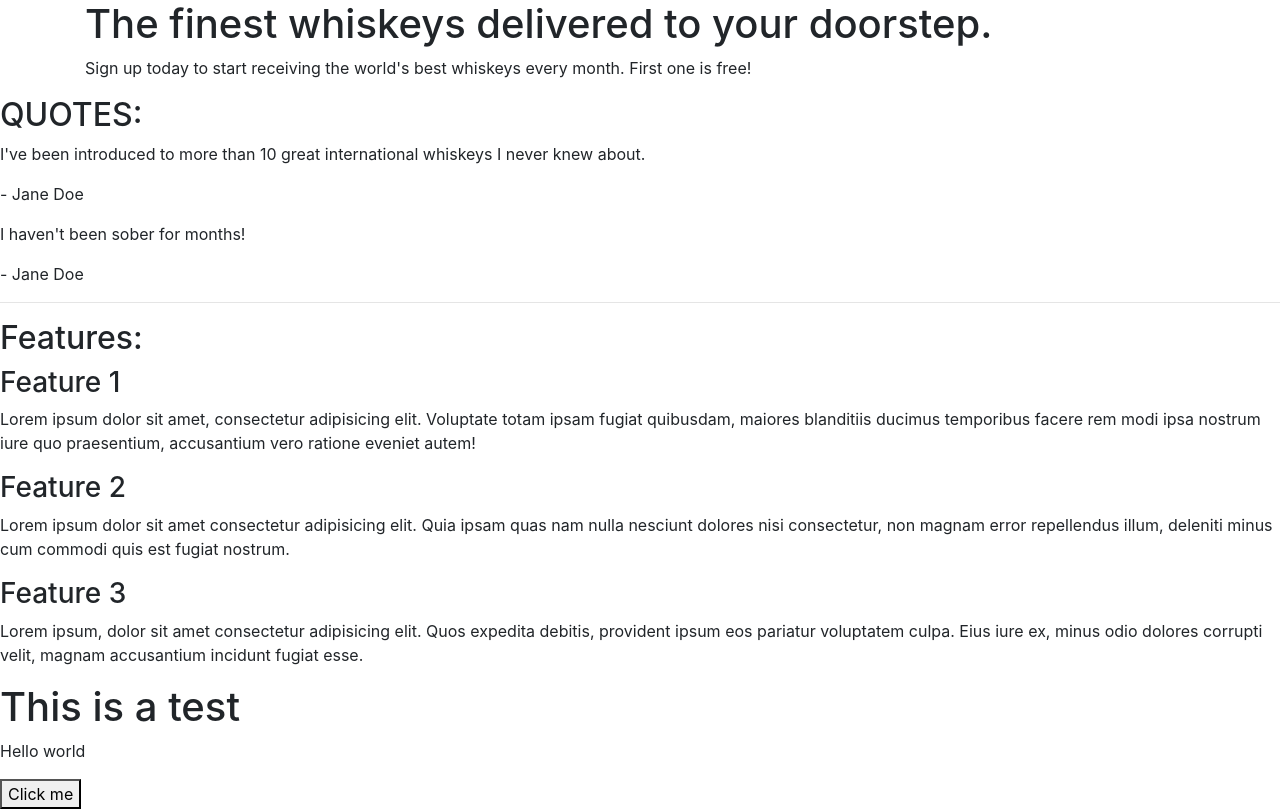
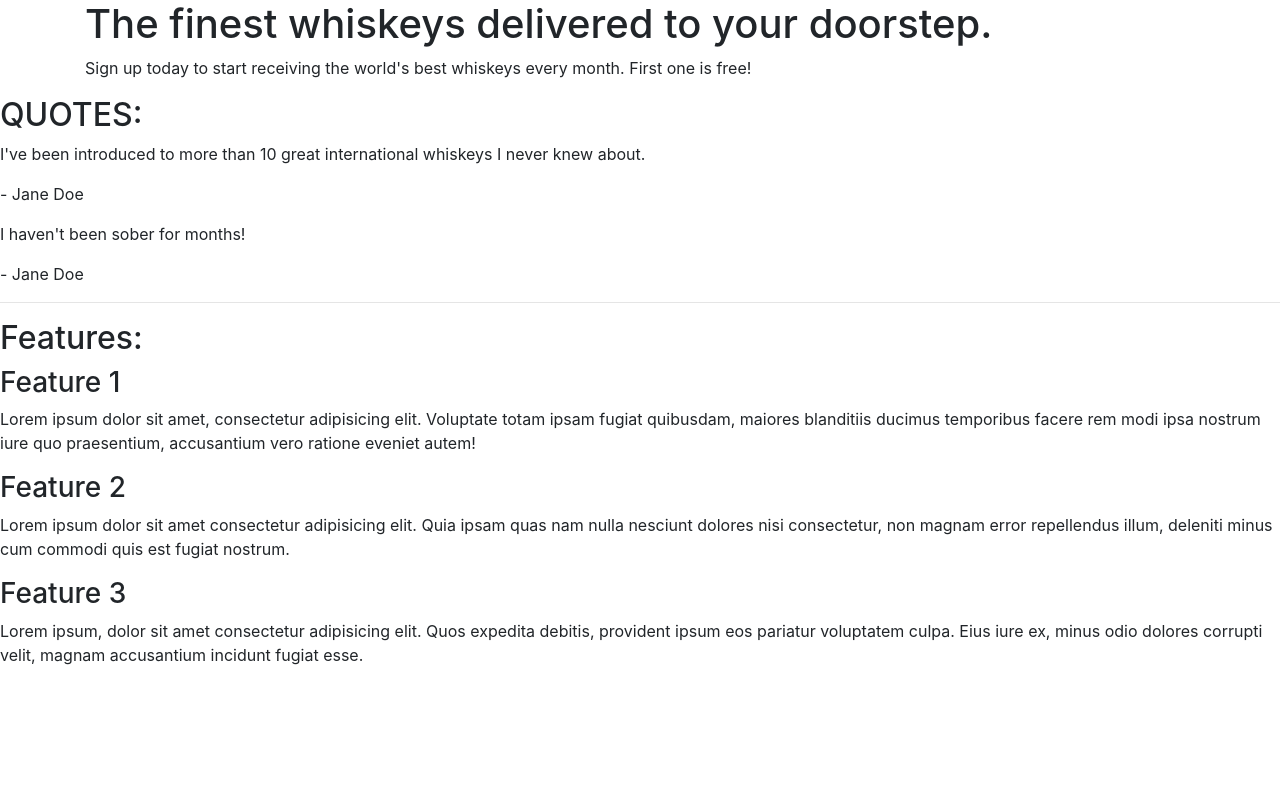
Before and after one commit to martakl-bit/Bootstrap, a plain HTML site: page index.html in a window 1280 px wide. Drawn offline with nearby package versions, Linux system fonts and the light colour scheme.

Commit message:
Second Commit

```diff
--- a/index.html
+++ b/index.html
@@ -5,8 +5,11 @@
     <meta name="viewport" content="width=device-width, initial-scale=1.0">
     <meta http-equiv="X-UA-Compatible" content="ie=edge">
     <link rel="stylesheet" href="https://stackpath.bootstrapcdn.com/bootstrap/4.3.1/css/bootstrap.min.css" integrity="sha384-ggOyR0iXCbMQv3Xipma34MD+dH/1fQ784/j6cY/iJTQUOhcWr7x9JvoRxT2MZw1T" crossorigin="anonymous">
-<script src="https://stackpath.bootstrapcdn.com/bootstrap/4.3.1/js/bootstrap.min.js" integrity="sha384-JjSmVgyd0p3pXB1rRibZUAYoIIy6OrQ6VrjIEaFf/nJGzIxFDsf4x0xIM+B07jRM" crossorigin="anonymous"></script>
-    <title>Whiskey Drop | Taste a new whiseky every month</title>
+
+    <title>Whiskey Drop | Taste a new Whiskey every month</title>
+
+</head>
+<body>
     <article class="container">
     <section class="callout">
         <h1>The finest whiskeys delivered to your doorstep.</h1>
@@ -43,10 +46,10 @@
         <p>Lorem ipsum, dolor sit amet consectetur adipisicing elit. Quos expedita debitis, provident ipsum eos pariatur voluptatem culpa. Eius iure ex, minus odio dolores corrupti velit, magnam accusantium incidunt fugiat esse.</p>
     </div>
     </section>
-</head>
-<body>
-    <h1>This is a test</h1>
-        <p>Hello world</p>
-            <button>Click me</button>
+
+    <script src="https://code.jquery.com/jquery-3.3.1.slim.min.js" integrity="sha384-q8i/X+965DzO0rT7abK41JStQIAqVgRVzpbzo5smXKp4YfRvH+8abtTE1Pi6jizo" crossorigin="anonymous"></script>
+    <script src="https://cdnjs.cloudflare.com/ajax/libs/popper.js/1.14.7/umd/popper.min.js" integrity="sha384-UO2eT0CpHqdSJQ6hJty5KVphtPhzWj9WO1clHTMGa3JDZwrnQq4sF86dIHNDz0W1" crossorigin="anonymous"></script>
+    <script src="https://stackpath.bootstrapcdn.com/bootstrap/4.3.1/js/bootstrap.min.js" integrity="sha384-JjSmVgyd0p3pXB1rRibZUAYoIIy6OrQ6VrjIEaFf/nJGzIxFDsf4x0xIM+B07jRM" crossorigin="anonymous"></script>
 </body>
+
 </html>
```
